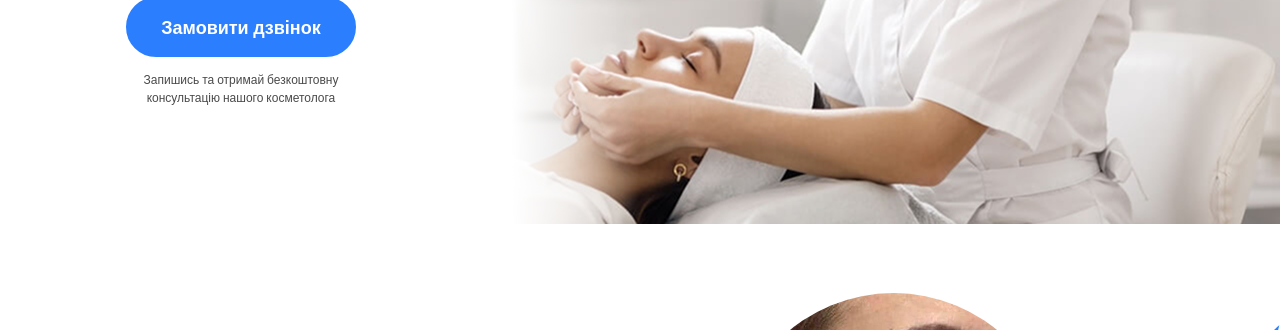
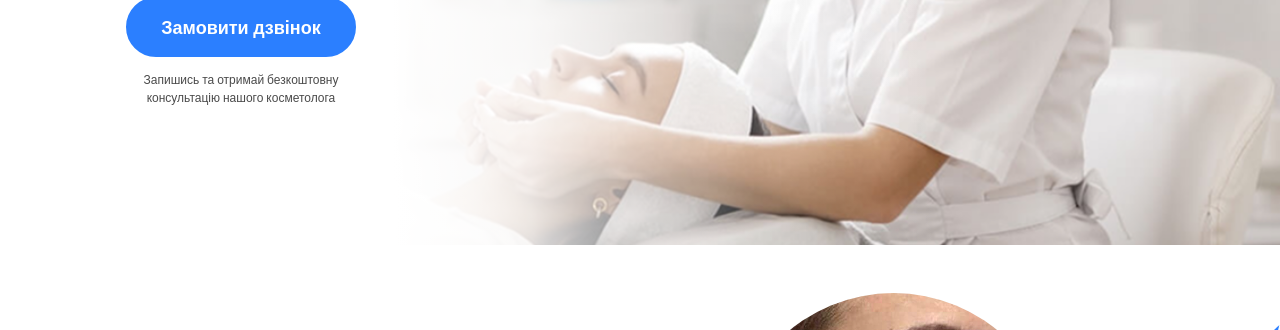
Before and after one commit to Marinalexaa/genius-homework-4, a plain HTML site: page index.html in a window 1280 px wide. Shown: the part 430-760 px from the top of the page. Drawn offline with Linux system fonts and the light colour scheme.

Commit message:
Update Hero image

```diff
--- a/css/styles.css
+++ b/css/styles.css
@@ -188,8 +188,15 @@ button:hover {
 .hero-section {
   width: 100%;
   margin: 0 auto;
-  background: linear-gradient(to left, rgba(255, 255, 255, 0) 50%, #fff 60%),
+  background: linear-gradient(
+      89.38deg,
+      #ffffff 30.62%,
+      rgba(255, 255, 255, 0.850898) 41.31%,
+      rgba(255, 255, 255, 0.193204) 58.65%,
+      rgba(255, 255, 255, 0) 72.78%
+    ),
     url("../images/Hero-image.png");
+  background-size: 100% auto;
   background-repeat: no-repeat;
   background-position: right center;
 }
```
